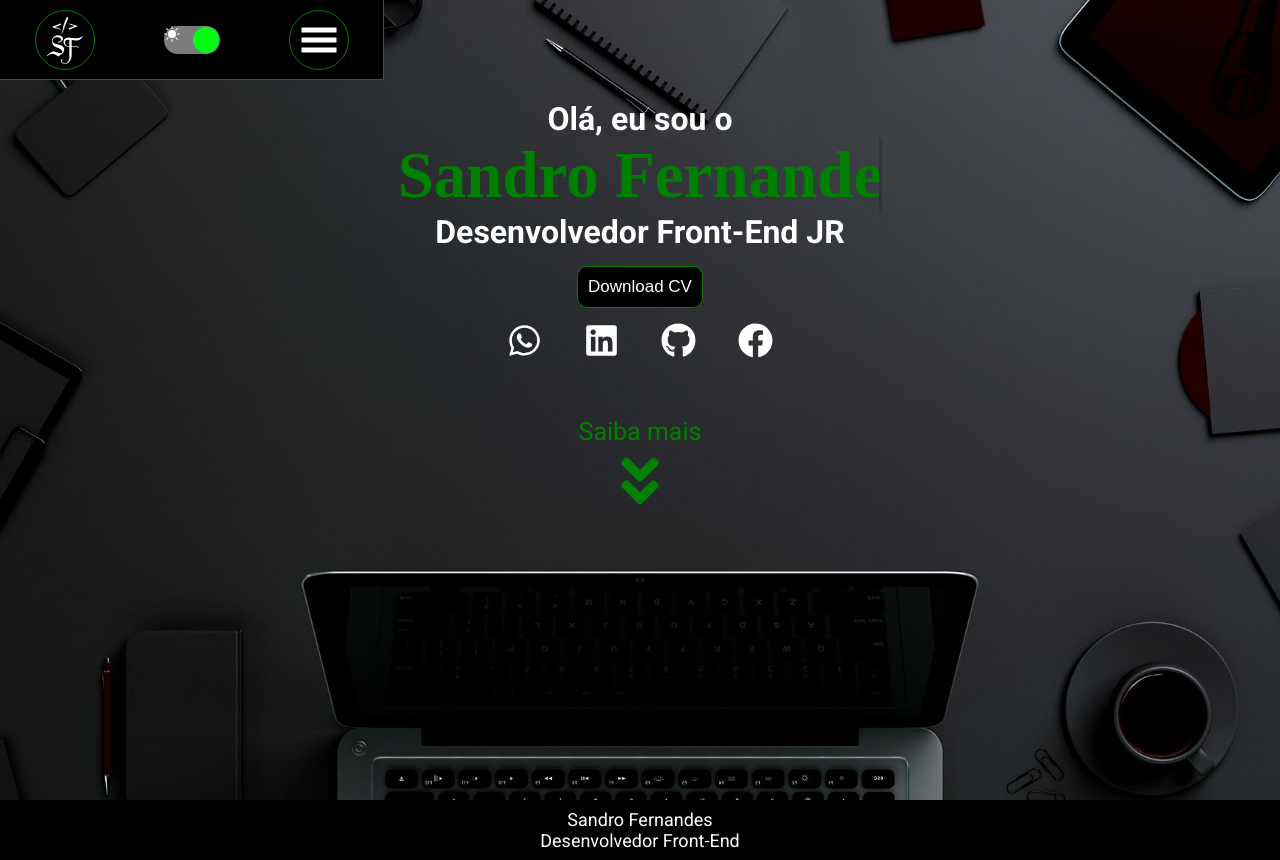
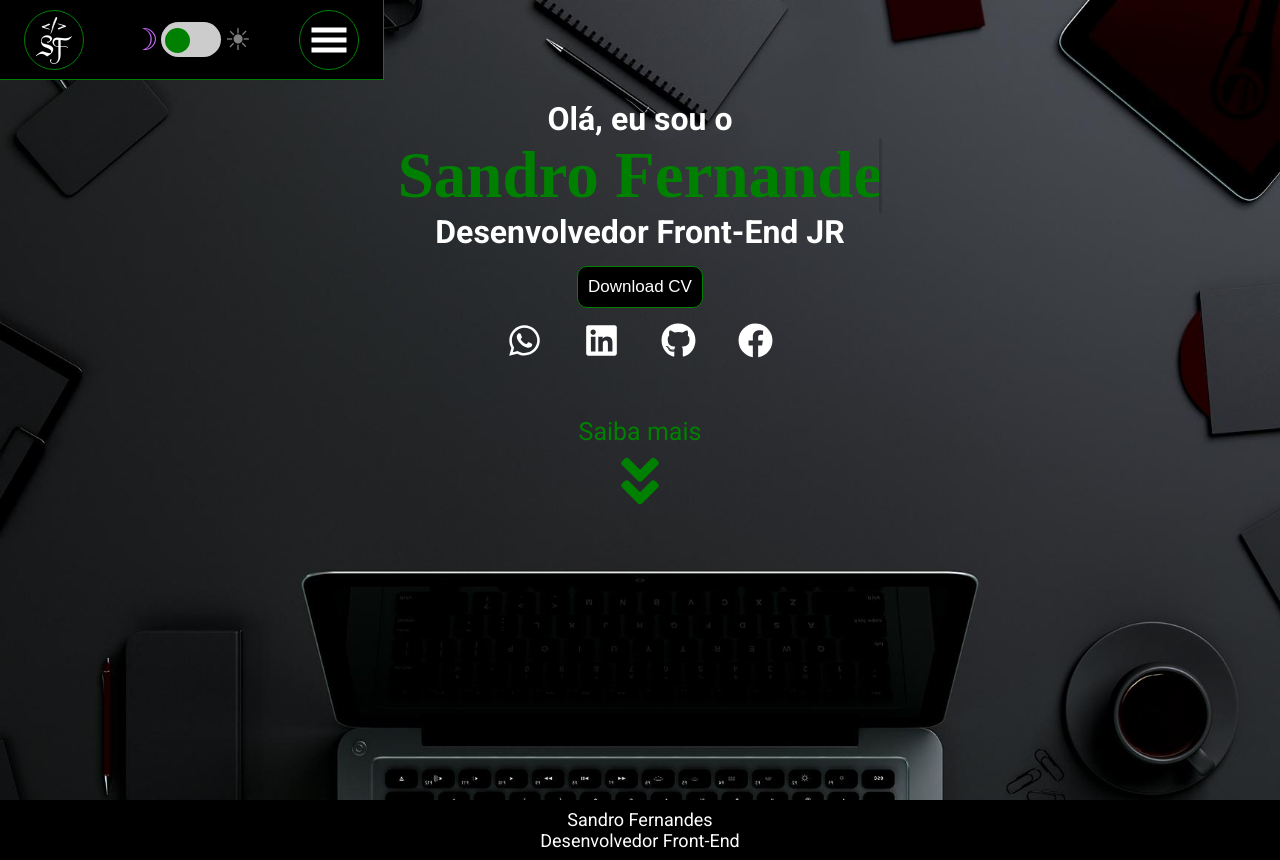
Before and after one commit to SandroFernandesRosal/Portf-lio-ReactJS, a React (Vite) app: page / in a window 1280 px wide. Built offline with nearby package versions, Linux system fonts and the light colour scheme; a web font is replaced by a local one.

Commit message:
botão de mudar tema

```diff
--- a/src/header/BotaoTema.jsx
+++ b/src/header/BotaoTema.jsx
@@ -1,18 +1,11 @@
 import { useState } from "react";
 import "./botaotema.css";
-
+import {BsMoonStarsFill, BsSunFill} from "react-icons/bs"
 
 //☀︎ ☽
 export const BotaoTema = (props) => {
 
   const [theme , setTheme] = useState(false)
-
-
-
-  const mudarTema = () => {
-
-    theme === false ? setTheme(true) : setTheme(false)
-  }
 
   return (
 
@@ -22,7 +15,7 @@ export const BotaoTema = (props) => {
         <span style={{ color: theme ? "grey" : "#c96dfd" }}>☽</span>
         <div className="switch-checkbox">
           <label className="switch">
-            <input   type="checkbox" onChange={() => {setTheme(!theme); props.mudar()  }} />
+            <input   type="checkbox" onChange={() => {setTheme(!theme); props.mudar() }} />
             <span className="slider round"> </span>
           </label>
         </div>
--- a/src/header/Header.css
+++ b/src/header/Header.css
@@ -42,7 +42,7 @@
   background-color:  black;
   color: white;
   height: 80px;
-  width: 50vw;
+  width: 100vw;
   border-bottom: 1px solid green;
   border-right: 1px solid green;
   position: fixed;
@@ -57,17 +57,12 @@
 
   }
   to {
-     width: 45vw;
+     width: 100vw;
 
     }
 }
 
-.switch svg{
 
-
-  font-size: 18px;
-
-}
 .menu-mobile  {
     list-style: none;
     display: flex;
--- a/src/header/Header.jsx
+++ b/src/header/Header.jsx
@@ -8,9 +8,7 @@ import { useState} from "react"
 import {AiOutlineClose} from "react-icons/ai"
 import {GiHamburgerMenu} from "react-icons/gi"
 import { Link } from "react-router-dom"
-import Switch from "react-switch";
-import {BsDisplay, BsMoonStarsFill, BsSunFill} from "react-icons/bs"
-
+import { BotaoTema } from "./BotaoTema"
 
 
 
@@ -33,22 +31,8 @@ export const Header = (props) => {
             <img src={Logo} />
             </Link></div>
 
+           <BotaoTema mudar={props.mudar} />
 
-            <Switch
-
-            onChange={props.mudar}
-            checked={true}
-
-            uncheckedIcon={false}
-            onColor={"#7c7c7c"}
-            offColor={'#555'}
-            checkedIcon={<BsSunFill/> }
-            onHandleColor={'#00ff15'}
-            offHandleColor={'#00ff15'}
-            boxShadow={false}
-            activeBoxShadow={false}
-
-            />
 
              <button className="botao-menu">
               <GiHamburgerMenu onClick={() => {setShowMenu(true); setHideNav(false)} }  />
```
